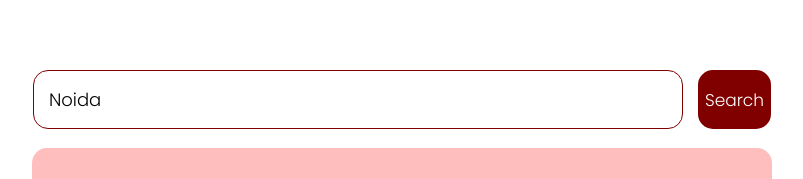
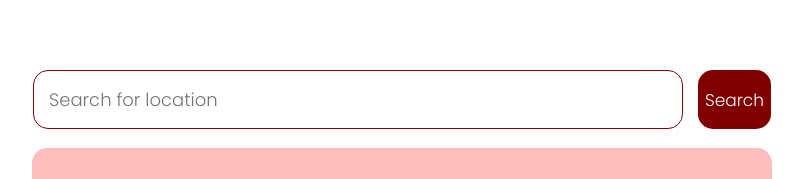
Before and after one commit to RohanRana10/WeatherUp, a React (Create React App) app: page / in a window 1280 px wide. Shown: the part 179-358 px from the top of the page, without its empty margins (238-1041 px from the left). Built offline with nearby package versions, Linux system fonts and the light colour scheme; no server answers.

Commit message:
add placholder and improve input field

```diff
--- a/src/components/Home.js
+++ b/src/components/Home.js
@@ -46,6 +46,7 @@ const Home = () => {
 
     useEffect(() => {
         fetchAPI();
+        setSearch("");
         // eslint-disable-next-line
     }, []);
 
@@ -60,6 +61,7 @@ const Home = () => {
         event.preventDefault();
         setRegion(search);
         fetchAPI();
+        setSearch("");
     }
     return (
         <>
@@ -68,7 +70,7 @@ const Home = () => {
                 <h1 className={styles.title}>WeatherUp</h1>
                 <form onSubmit={handleSubmit} className={styles.form}>
                     <div className={styles.inputData}>
-                        <input type="search" required className={styles.inputField} value={search} onChange={handleChange} />
+                        <input type="search" placeholder='Search for location' required className={styles.inputField} value={search} onChange={handleChange} />
                     </div>
                     <button type='submit' className={styles.searchButton}>Search</button>
                 </form>
```
